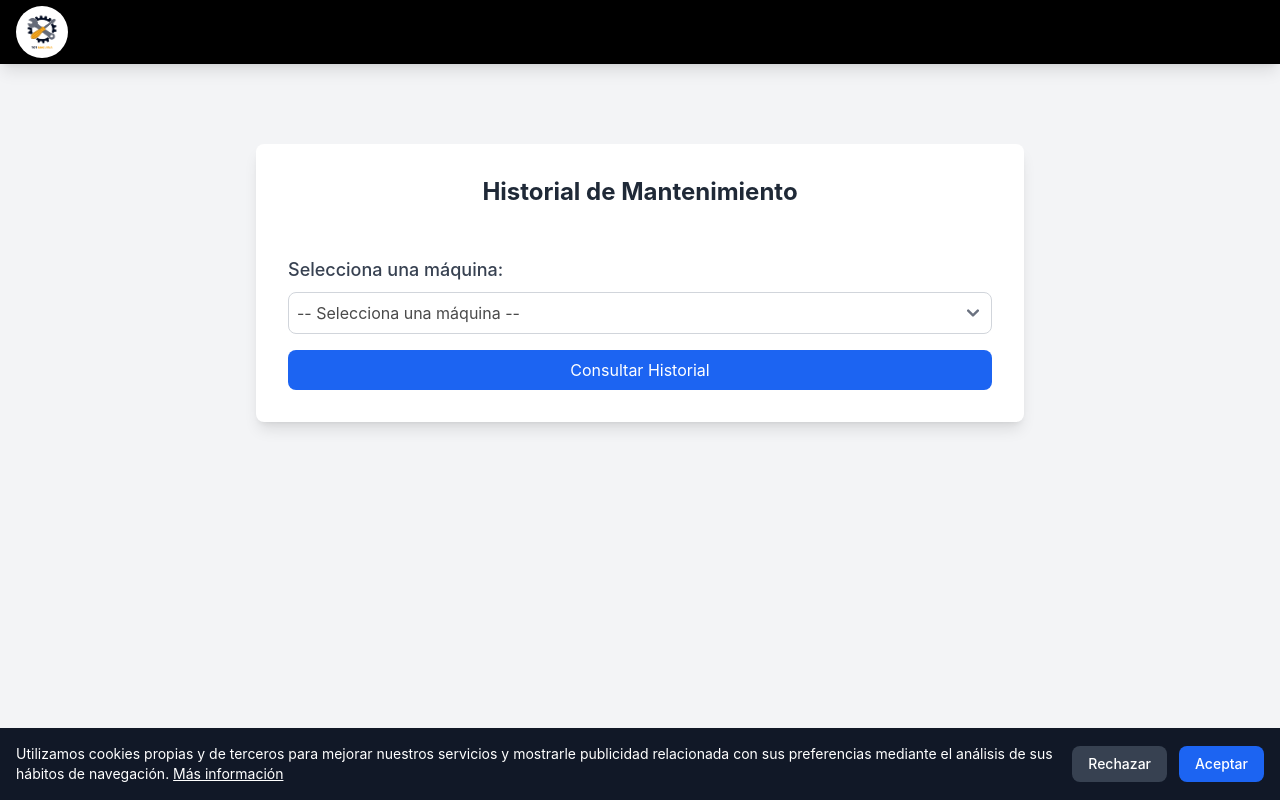
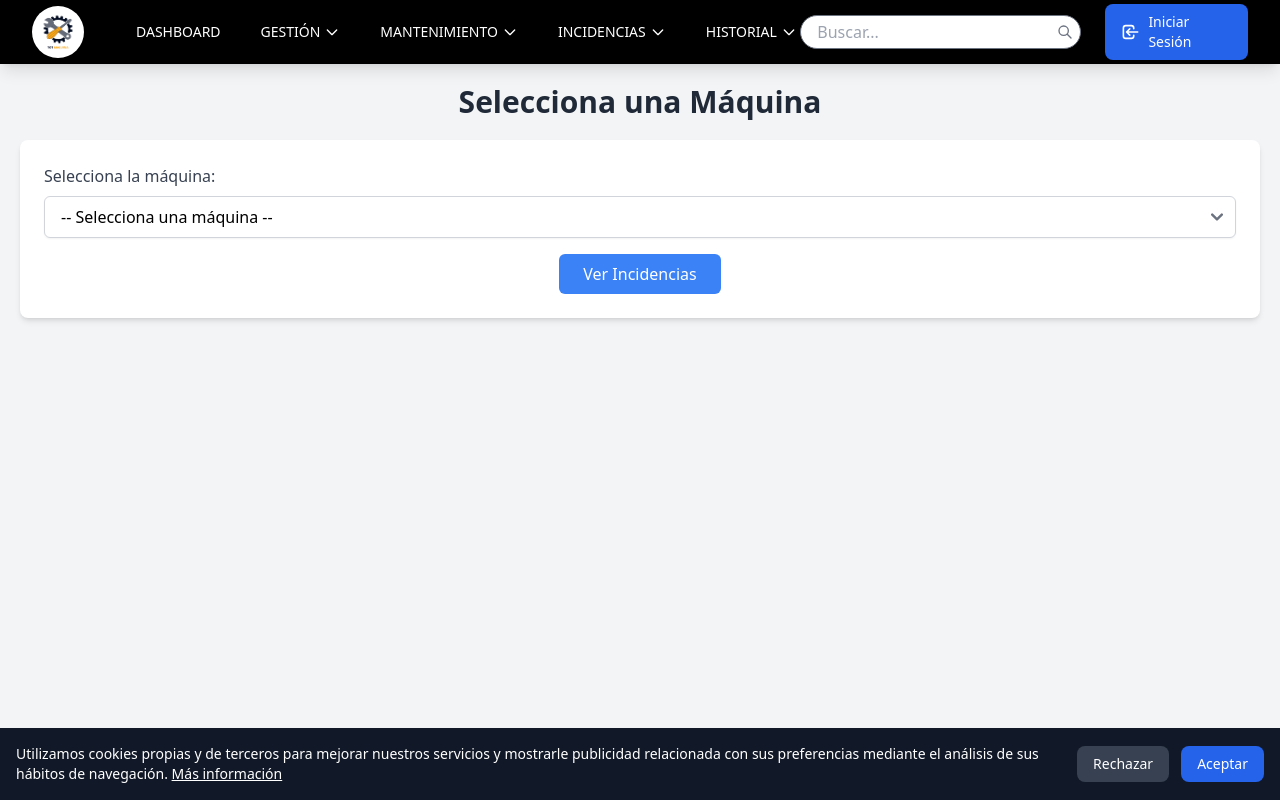
Before and after one commit to amoncabudo/totmaquina, a PHP site: page /App/Views/maintenance.php in a window 1280 px wide. Run offline with PHP 8.4, Linux system fonts and the light colour scheme; style sheets or scripts are compiled from the project's sources; some libraries are stand-ins or nearby versions.

Commit message:
pagina maintenance arreglada de bugs

```diff
--- a/App/Views/maintenance.php
+++ b/App/Views/maintenance.php
@@ -1,105 +1,50 @@
+<!-- View: machines.php -->
 <!DOCTYPE html>
 <html lang="es">
 <head>
     <meta charset="UTF-8">
     <meta name="viewport" content="width=device-width, initial-scale=1.0">
-  <title>Historial de Mantenimiento</title>
-  <link rel="stylesheet" href="https://cdn.jsdelivr.net/npm/tailwindcss@2.2.19/dist/tailwind.min.css">
+    <title>Seleccionar Máquina</title>
     <script src="https://cdn.tailwindcss.com"></script>
-    <script src="https://cdn.jsdelivr.net/npm/alpinejs@3.13.1/dist/cdn.min.js"></script>
-    <link rel="stylesheet" href="https://cdn.jsdelivr.net/npm/bulma@0.9.4/css/bulma.min.css">
-    <link rel="stylesheet" href="css/main.css">
+    <link href="https://unpkg.com/flowbite@1.5.3/dist/flowbite.min.css" rel="stylesheet" />
 </head>
-<body class="bg-gray-100 min-h-screen">
 <?php include __DIR__ . "/layouts/navbar.php"; ?>
+<body class="bg-gray-100">
+    <div class="container mx-auto p-5">
+        <h1 class="text-3xl font-semibold text-center text-gray-800 mb-5">Selecciona una Máquina</h1>
 
-  <div class="max-w-3xl mx-auto bg-white p-8 mt-20 rounded-lg shadow-lg">
-    <h1 class="text-2xl font-bold text-gray-800 text-center mb-6">Historial de Mantenimiento</h1>
-    <form id="maintenance-form">
-      <label for="machine-select" class="block text-lg font-medium text-gray-700 mb-2">Selecciona una máquina:</label>
-      <select id="machine-select" name="machine" class="w-full border border-gray-300 rounded-lg p-2 mb-4">
+        <!-- Mostrar error si hay -->
+        <?php if (isset($error)): ?>
+            <div class="alert alert-danger mb-4">
+                <div class="bg-red-100 border-l-4 border-red-500 text-red-700 p-4" role="alert">
+                    <p class="font-bold">Error</p>
+                    <p><?php echo $error; ?></p>
+                </div>
+            </div>
+        <?php endif; ?>
+
+        <!-- Formulario para seleccionar la máquina -->
+        <form method="POST" action="history.php" class="bg-white p-6 rounded-lg shadow-md">
+            <div class="mb-4">
+                <label for="machine_id" class="block text-gray-700 font-medium mb-2">Selecciona la máquina:</label>
+                <select name="machine_id" id="machine_id" class="form-select block w-full px-4 py-2 border border-gray-300 rounded-md shadow-sm focus:outline-none focus:ring-2 focus:ring-blue-500" required>
                     <option value="">-- Selecciona una máquina --</option>
-        <option value="maquina1">Máquina 1</option>
-        <option value="maquina2">Máquina 2</option>
-        <option value="maquina3">Máquina 3</option>
+                    <?php if (isset($machines) && count($machines) > 0): ?>
+                        <?php foreach ($machines as $machine): ?>
+                            <option value="<?php echo $machine['id']; ?>"><?php echo $machine['name']; ?></option>
+                        <?php endforeach; ?>
+                    <?php else: ?>
+                        <option value="">No hay máquinas disponibles</option>
+                    <?php endif; ?>
                 </select>
-
-      <div id="machine-info" class="bg-gray-50 border border-gray-300 rounded-lg p-4 mb-6 hidden">
-        <p class="text-gray-700"><strong>Nombre:</strong> <span id="info-nombre"></span></p>
-        <p class="text-gray-700"><strong>Modelo:</strong> <span id="info-modelo"></span></p>
-        <p class="text-gray-700"><strong>Fabricante:</strong> <span id="info-fabricante"></span></p>
-        <p class="text-gray-700"><strong>Coordenadas:</strong> <span id="info-coordenadas"></span></p>
-        <p class="text-gray-700"><strong>Ubicación:</strong> <span id="info-ubicacion"></span></p>
             </div>
 
-      <button type="submit" class="w-full bg-blue-600 text-white py-2 rounded-lg hover:bg-blue-700 transition duration-300">
-        Consultar Historial
-      </button>
+            <div class="flex justify-center">
+                <button type="submit" class="btn bg-blue-500 text-white px-6 py-2 rounded-md hover:bg-blue-600 focus:outline-none focus:ring-2 focus:ring-blue-500">Ver Incidencias</button>
+            </div>
         </form>
     </div>
 
-  <script >const machines = {
-    maquina1: {
-      nombre: "Máquina 1",
-      modelo: "Modelo A",
-      fabricante: "Fabricante X",
-      coordenadas: "41.3851, 2.1734",
-      ubicacion: "Nave 1"
-    },
-    maquina2: {
-      nombre: "Máquina 2",
-      modelo: "Modelo B",
-      fabricante: "Fabricante Y",
-      coordenadas: "40.4168, -3.7038",
-      ubicacion: "Nave 2"
-    },
-    maquina3: {
-      nombre: "Máquina 3",
-      modelo: "Modelo C",
-      fabricante: "Fabricante Z",
-      coordenadas: "39.4699, -0.3763",
-      ubicacion: "Nave 3"
-    }
-  };
-
-  // DOM references
-  const selectMachine = document.getElementById("machine-select");
-  const infoBox = document.getElementById("machine-info");
-  const infoNombre = document.getElementById("info-nombre");
-  const infoModelo = document.getElementById("info-modelo");
-  const infoFabricante = document.getElementById("info-fabricante");
-  const infoCoordenadas = document.getElementById("info-coordenadas");
-  const infoUbicacion = document.getElementById("info-ubicacion");
-
-  // Update the displayed information based on the selected machine
-  selectMachine.addEventListener("change", function () {
-    const selectedValue = selectMachine.value;
-
-    if (selectedValue && machines[selectedValue]) {
-      const machine = machines[selectedValue];
-      infoNombre.textContent = machine.nombre;
-      infoModelo.textContent = machine.modelo;
-      infoFabricante.textContent = machine.fabricante;
-      infoCoordenadas.textContent = machine.coordenadas;
-      infoUbicacion.textContent = machine.ubicacion;
-
-      infoBox.classList.remove("hidden"); // Show the information box
-    } else {
-      infoBox.classList.add("hidden"); // Hide the information box if no machine is selected
-    }
-  });
-
-  // Handle redirection
-  const form = document.getElementById("maintenance-form");
-  form.addEventListener("submit", function (event) {
-    event.preventDefault();
-    const selectedMachine = selectMachine.value;
-    if (selectedMachine) {
-      window.location.href = `/history?maquina=${selectedMachine}`;
-    } else {
-      alert("Por favor, selecciona una máquina antes de continuar.");
-    }
-  });</script>
-
+    <script src="https://unpkg.com/flowbite@1.5.3/dist/flowbite.min.js"></script>
 </body>
 </html>
--- a/composer.json
+++ b/composer.json
@@ -9,7 +9,8 @@
         "source": "https://github.com/Emeset-mvc/emeset-app"
     },
     "require": {
-        "emeset/framework": "^0.4"
+        "emeset/framework": "^0.4",
+        "chillerlan/php-qrcode": "^5.0"
     },
 
     "autoload": {
--- a/public/index.php
+++ b/public/index.php
@@ -41,6 +41,7 @@ include "../App/Controllers/ctrlUploadCSV.php";
 include "../App/Controllers/ctrlEditMachine.php";
 include "../App/Controllers/ctrladminPanel.php";
 include "../App/Controllers/incidents.php";
+include "../App/Controllers/ctrlmachines.php";
 
 /* Creem els diferents models */
 $contenidor = new \App\Container(__DIR__ . "/../App/config.php");
@@ -82,6 +83,7 @@ $app->post("/addUser", [\App\Controllers\UserController::class, "createUser"]);
 $app->post("/editUser", [\App\Controllers\editUser::class, "editUser"]);
 $app->post("/deleteUser", [\App\Controllers\deleteUser::class, "deleteUser"]);
 
+$app->route("machines", "ctrlmachines");
 
 $app->route("history", "history");
 $app->get('/incidents', 'incidents');
```
Also changed, not shown: App/Controllers/ctrlmachines.php (added, +34 -0 lines), public/Images/nilsu.jpg.png (added), 1 other file. Lines whose indentation alone changed are shown as unchanged.
